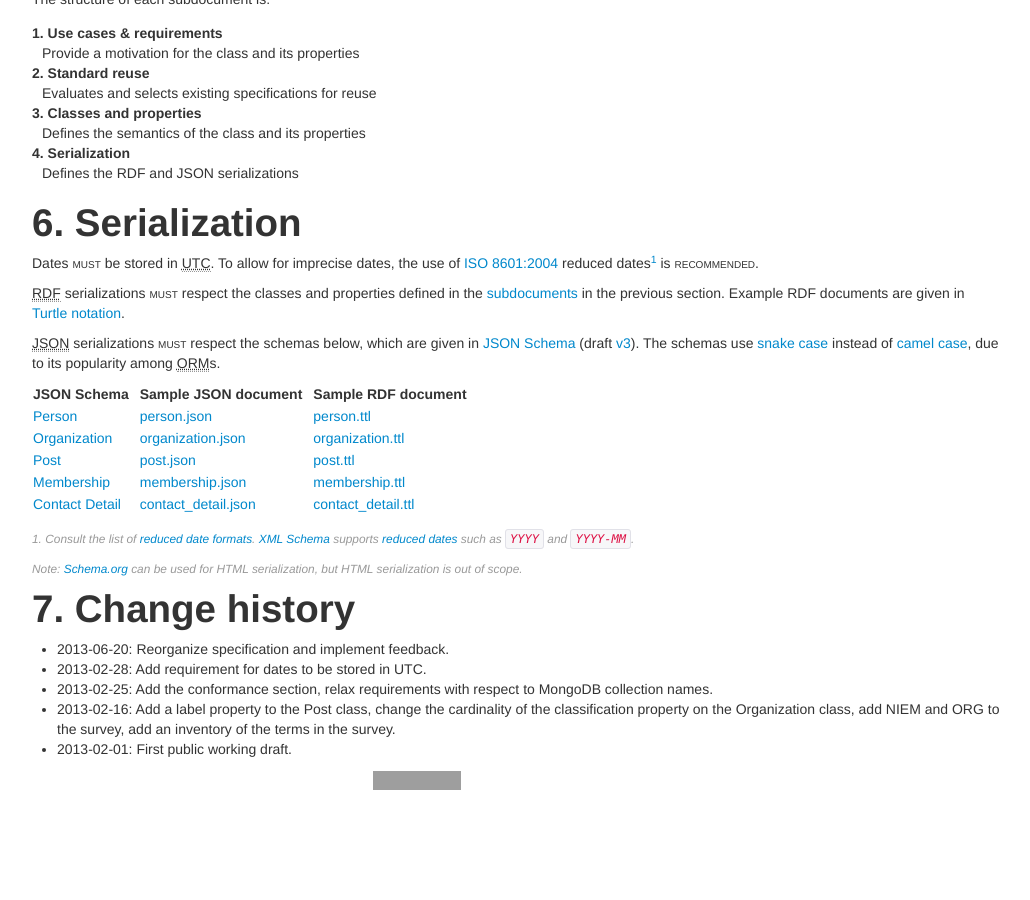
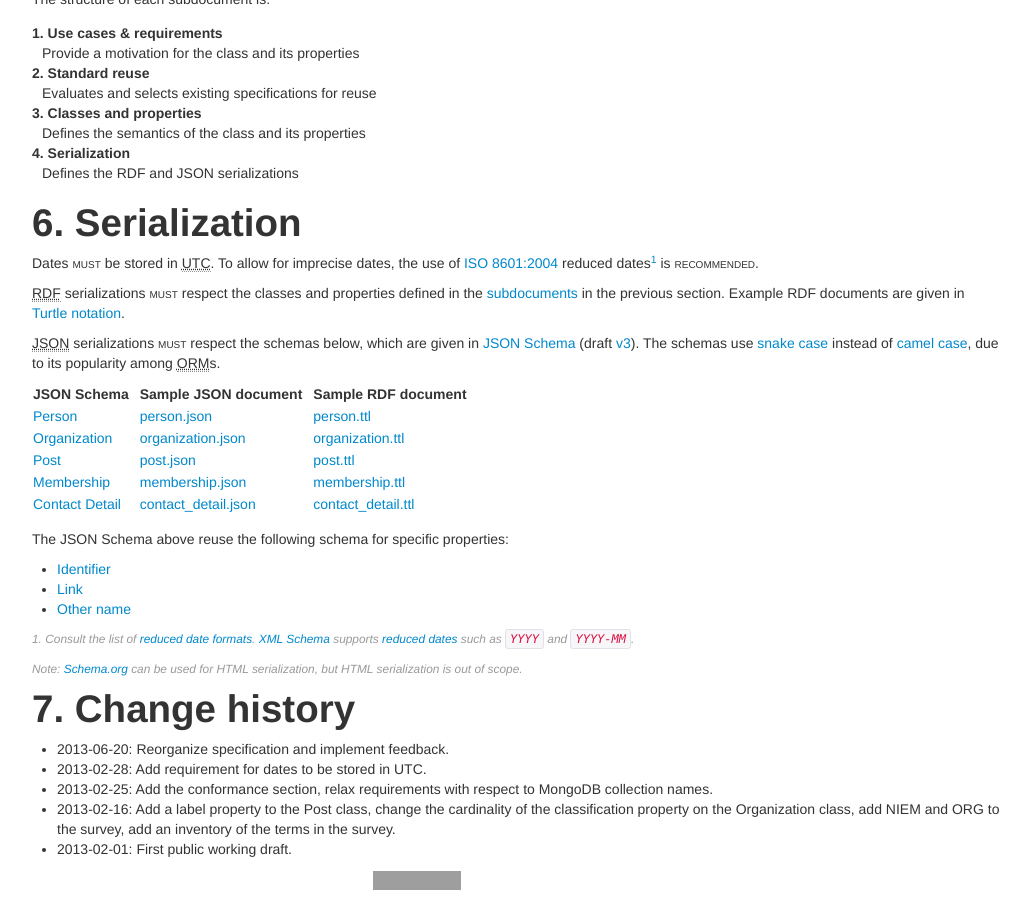
Before and after one commit to popolo-project/popolo-spec, a Jekyll site: the page built from specs/index.md, in a window 1280 px wide and 900 px high, scrolled down 1323 px. Shown: the whole window, without its empty margins (223-1253 px from the left). Built offline with Jekyll 4.4.1, drawn with Linux system fonts in a browser that asks for light colours; nearby versions of some CDN libraries; Markdown is read by kramdown in place of the engine named in the settings; before the commit the page ends 2123 px from its top, so only the background shows below that; grey boxes are pictures that could not be loaded.

Commit message:
add links to subschema

```diff
--- a/specs/index.md
+++ b/specs/index.md
@@ -135,6 +135,12 @@ Dates <em class="rfc2119">must</em> be stored in <abbr title="Coordinated Univer
   </tbody>
 </table>
 
+The JSON Schema above reuse the following schema for specific properties:
+
+* [Identifier](/schemas/identifier.json)
+* [Link](/schemas/link.json)
+* [Other name](/schemas/other_name.json)
+
 <p class="note" id="note1">1. Consult the list of <a href="https://github.com/opennorth/popolo-spec/wiki/ISO-8601%3A2004-formats">reduced date formats</a>. <a href="http://www.w3.org/XML/Schema.html">XML Schema</a> supports <a href="http://www.w3.org/TR/xmlschema-2/#truncatedformats">reduced dates</a> such as <a href="http://www.w3.org/TR/xmlschema-2/#gYear"><code>YYYY</code></a> and <a href="http://www.w3.org/TR/xmlschema-2/#gYearMonth"><code>YYYY-MM</code></a>.</p>
 <p class="note">Note: <a href="http://schema.org/">Schema.org</a> can be used for HTML serialization, but HTML serialization is out of scope.</p>
 
```
